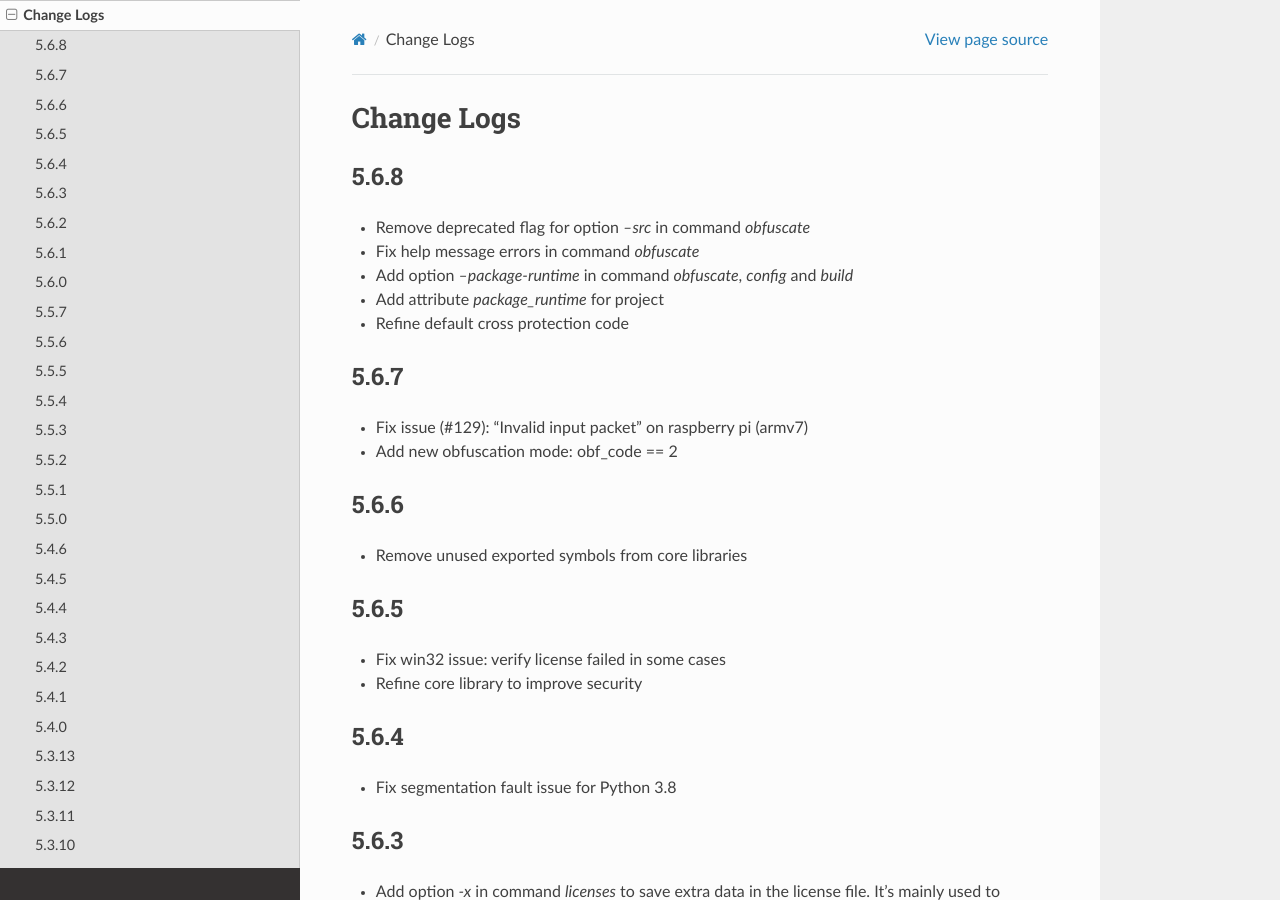
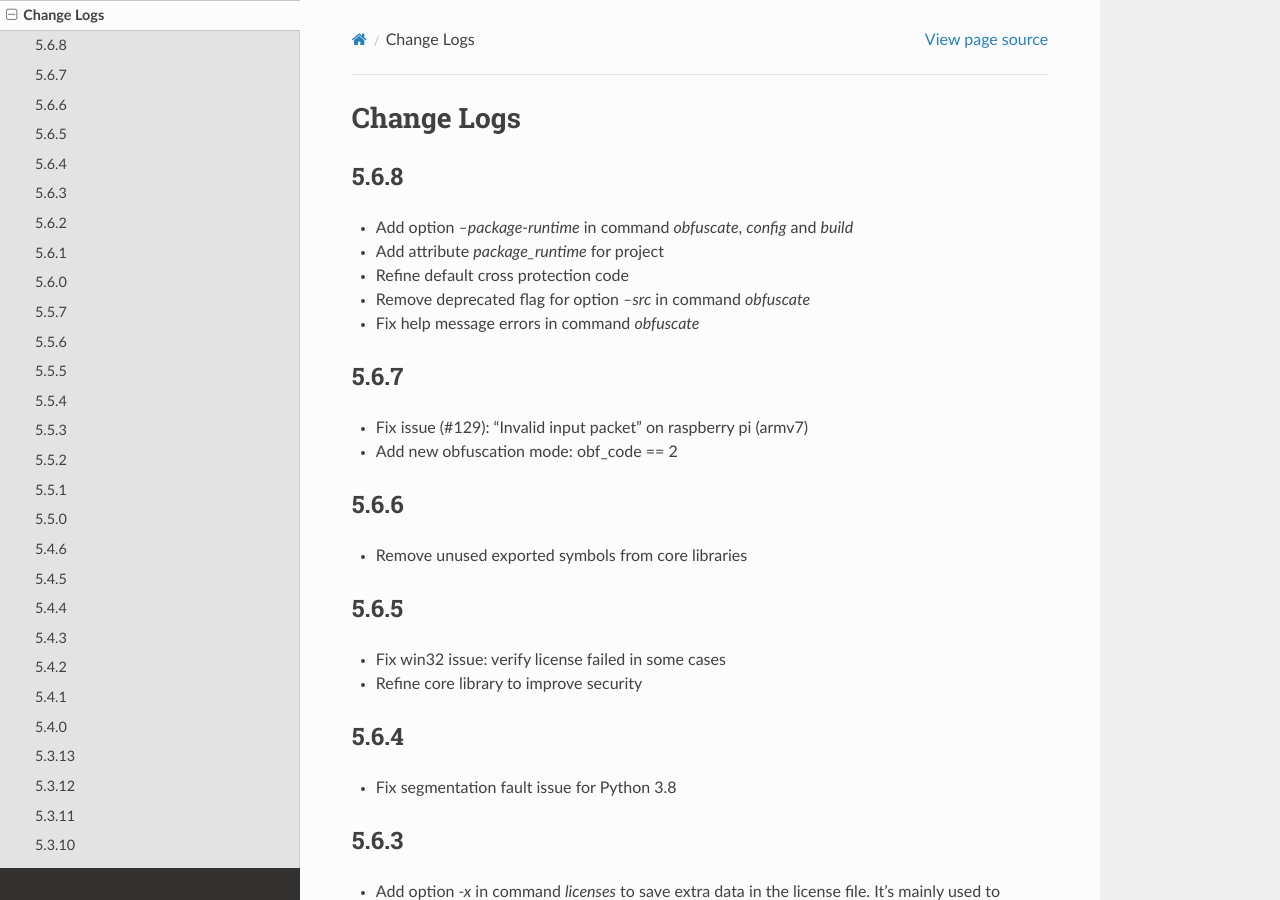
Before and after one commit to dashingsoft/pyarmor, a Sphinx documentation site: the page built from docs/change-logs.rst, in a window 1280 px wide and 900 px high. Built offline with Sphinx 7.4.7 and the Read the Docs theme 2.0.0, drawn with Linux system fonts in a browser that asks for light colours.

Commit message:
Refine change log

```diff
--- a/docs/change-logs.rst
+++ b/docs/change-logs.rst
@@ -5,11 +5,11 @@ Change Logs
 
 5.6.8
 -----
-* Remove deprecated flag for option `--src` in command `obfuscate`
-* Fix help message errors in command `obfuscate`
 * Add option `--package-runtime` in command `obfuscate`, `config` and `build`
 * Add attribute `package_runtime` for project
 * Refine default cross protection code
+* Remove deprecated flag for option `--src` in command `obfuscate`
+* Fix help message errors in command `obfuscate`
 
 5.6.7
 -----
```
